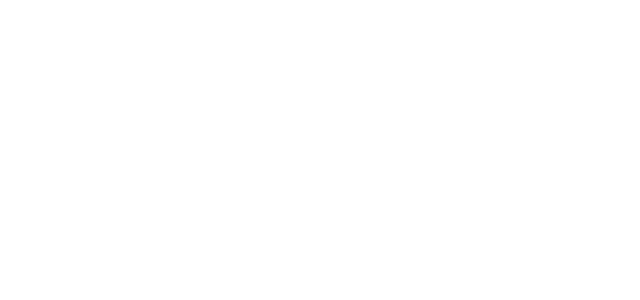
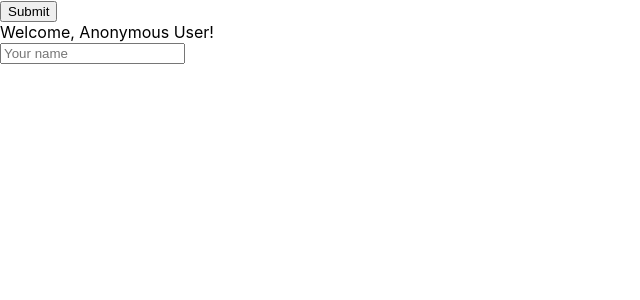
Before and after one commit to choiyeju/frontend_test_code, a React (Create React App) app: page /example in a window 1280 px wide. Before the commit this address had no page. Shown: the top 300 px of the page, without its empty margins (0-640 px from the left). Built offline with nearby package versions, Linux system fonts and the light colour scheme.

Commit message:
feat: example 페이지 추가

```diff
--- /dev/null
+++ b/src/components/example/Example.js
@@ -0,0 +1,29 @@
+import {useState} from "react";
+
+function Example({ text, onClick }) {
+    const [name, setName] = useState("");
+
+    return (
+        <div className="Example">
+            <button onClick={onClick}>
+                Submit
+            </button>
+
+            <div>
+                <span data-testid="change-input-greeting">
+                    Welcome, {name === ""? "Anonymous User": name}!
+                </span>
+                <br/>
+                <input
+                    type="text"
+                    aria-label="user-name"
+                    placeholder="Your name"
+                    value={name}
+                    onChange={e => setName(e.target.value)}
+                />
+            </div>
+        </div>
+    );
+}
+
+export default Example;
--- a/src/routes.js
+++ b/src/routes.js
@@ -3,6 +3,7 @@
 
 const Main = lazy(() => import('./components/main/Main'));
 const Login = lazy(() => import('./components/login/Login'));
+const Example = lazy(() => import('./components/example/Example'));
 
 const routes = [
     {
@@ -17,6 +18,10 @@
         path: "/login",
         element: <Login/>,
     },
+    {
+        path: "/example",
+        element: <Example/>,
+    },
 ];
 
 export default routes;
```
